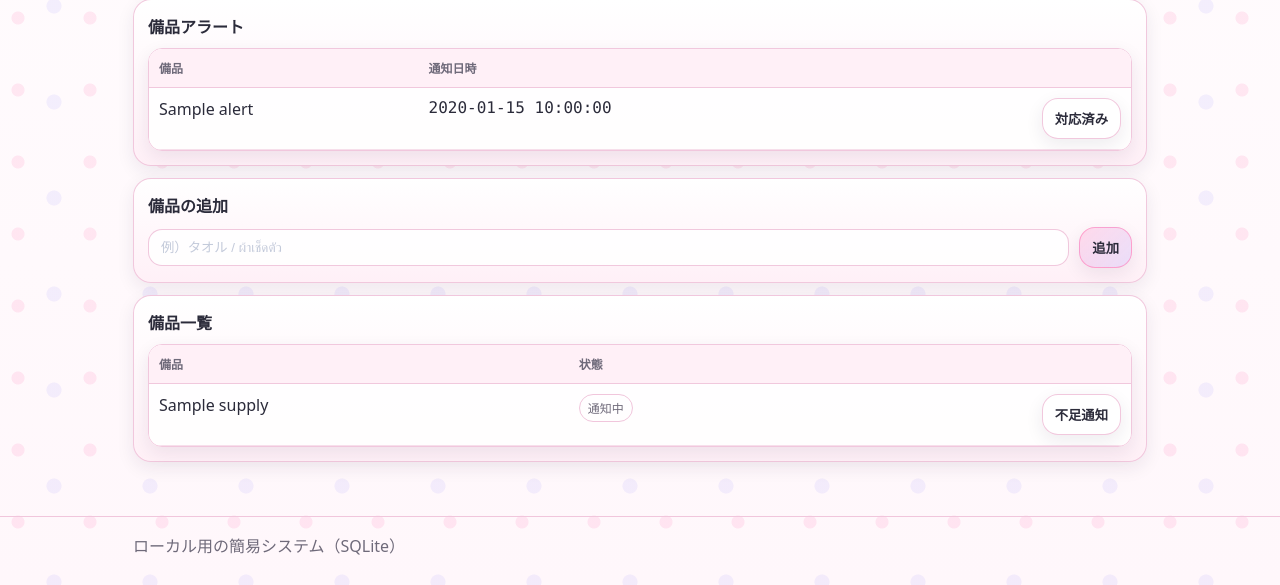
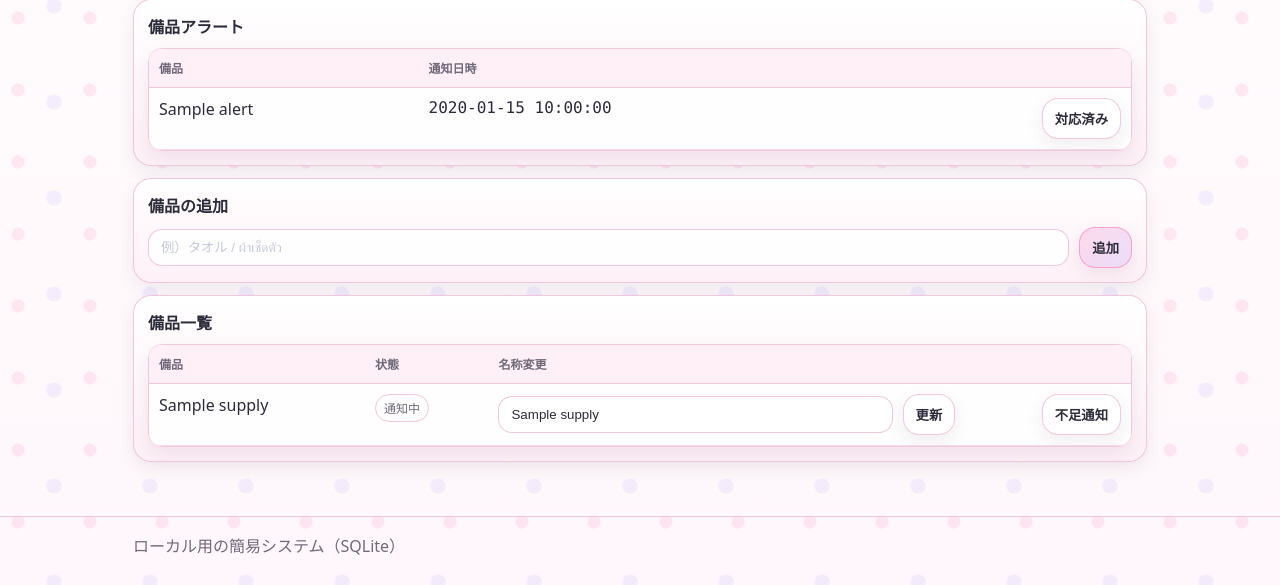
Before and after one commit to shunsoco-stack/InvoiceFromTherapist, a Flask app: template app/templates/admin.html in a window 1280 px wide. Shown: the part 720-1305 px from the top of the page. Run offline with Flask 3, Linux system fonts and the light colour scheme; the template is opened without the code that fills it: most values are stand-ins (such as "Sample title", 1, 10 or a date in 2020); parts of the project's set-up code (start-up, migrations or seed data) failed here and were passed over.

Commit message:
Allow editing supply names
Co-authored-by: shun.soco <shun.soco@gmail.com>

```diff
--- a/app/app.py
+++ b/app/app.py
@@ -264,13 +264,13 @@ def create_app() -> Flask:
         name = (request.form.get("name") or "").strip()
         if not name:
             flash("備品名は必須です。", "error")
-            return redirect(url_for("admin", _anchor="supplies"))
+            return _redirect_supplies()
         conn = connect()
         try:
             existing = q1(conn, "SELECT id FROM supplies WHERE name = ?", (name,))
             if existing:
                 flash("同名の備品が既に登録されています。", "error")
-                return redirect(url_for("admin", _anchor="supplies"))
+                return _redirect_supplies()
             exec1(
                 conn,
                 """
@@ -280,7 +280,7 @@ def create_app() -> Flask:
                 (name, now_iso()),
             )
             flash("備品を追加しました。", "ok")
-            return redirect(url_for("admin", _anchor="supplies"))
+            return _redirect_supplies()
         finally:
             conn.close()
 
@@ -291,7 +291,7 @@ def create_app() -> Flask:
             supply = q1(conn, "SELECT * FROM supplies WHERE id = ? AND is_active = 1", (supply_id,))
             if not supply:
                 flash("対象の備品が見つかりません。", "error")
-                return redirect(url_for("admin", _anchor="supplies"))
+                return _redirect_supplies()
             open_alert = q1(
                 conn,
                 "SELECT id FROM supply_alerts WHERE supply_id = ? AND status = 'open'",
@@ -299,7 +299,7 @@ def create_app() -> Flask:
             )
             if open_alert:
                 flash("既に通知済みです。", "error")
-                return redirect(url_for("admin", _anchor="supplies"))
+                return _redirect_supplies()
             exec1(
                 conn,
                 """
@@ -309,7 +309,7 @@ def create_app() -> Flask:
                 (supply_id, now_iso()),
             )
             flash("不足の通知を送信しました。", "ok")
-            return redirect(url_for("admin", _anchor="supplies"))
+            return _redirect_supplies()
         finally:
             conn.close()
 
@@ -320,17 +320,40 @@ def create_app() -> Flask:
             alert = q1(conn, "SELECT * FROM supply_alerts WHERE id = ?", (alert_id,))
             if not alert:
                 flash("対象の通知が見つかりません。", "error")
-                return redirect(url_for("admin", _anchor="supplies"))
+                return _redirect_supplies()
             if str(alert["status"]) != "open":
                 flash("既に対応済みです。", "error")
-                return redirect(url_for("admin", _anchor="supplies"))
+                return _redirect_supplies()
             conn.execute(
                 "UPDATE supply_alerts SET status = 'ack', acknowledged_at = ? WHERE id = ?",
                 (now_iso(), alert_id),
             )
             conn.commit()
             flash("通知を対応済みにしました。", "ok")
-            return redirect(url_for("admin", _anchor="supplies"))
+            return _redirect_supplies()
+        finally:
+            conn.close()
+
+    @app.post("/supplies/<int:supply_id>/rename")
+    def supplies_rename(supply_id: int):
+        name = (request.form.get("name") or "").strip()
+        if not name:
+            flash("備品名は必須です。", "error")
+            return _redirect_supplies()
+        conn = connect()
+        try:
+            supply = q1(conn, "SELECT id FROM supplies WHERE id = ?", (supply_id,))
+            if not supply:
+                flash("対象の備品が見つかりません。", "error")
+                return _redirect_supplies()
+            dup = q1(conn, "SELECT id FROM supplies WHERE name = ? AND id != ?", (name, supply_id))
+            if dup:
+                flash("同名の備品が既に登録されています。", "error")
+                return _redirect_supplies()
+            conn.execute("UPDATE supplies SET name = ? WHERE id = ?", (name, supply_id))
+            conn.commit()
+            flash("備品名を更新しました。", "ok")
+            return _redirect_supplies()
         finally:
             conn.close()
 
@@ -473,6 +496,12 @@ def create_app() -> Flask:
             """,
         )
         return supplies, supply_alerts
+
+    def _redirect_supplies():
+        ref = request.referrer or ""
+        if ref.startswith(request.host_url):
+            return redirect(ref)
+        return redirect(url_for("supplies_page"))
 
     def _kiosk_hpb_totals(details: List[Dict[str, object]]) -> Dict[int, int]:
         totals: Dict[int, int] = {}
--- a/app/templates/admin.html
+++ b/app/templates/admin.html
@@ -89,6 +89,7 @@
             <tr>
               <th>備品</th>
               <th>状態</th>
+              <th>名称変更</th>
               <th></th>
             </tr>
           </thead>
@@ -103,6 +104,12 @@
                     <span class="muted">-</span>
                   {% endif %}
                 </td>
+                <td>
+                  <form class="inline" method="post" action="{{ url_for('supplies_rename', supply_id=supply.id) }}">
+                    <input name="name" value="{{ supply.name }}" />
+                    <button class="btn btn--secondary" type="submit">更新</button>
+                  </form>
+                </td>
                 <td class="right">
                   <form method="post" action="{{ url_for('supplies_notify', supply_id=supply.id) }}">
                     <button class="btn btn--secondary" type="submit">不足通知</button>
```
Also changed, not shown: app/templates/supplies.html (+7 -0 lines).
